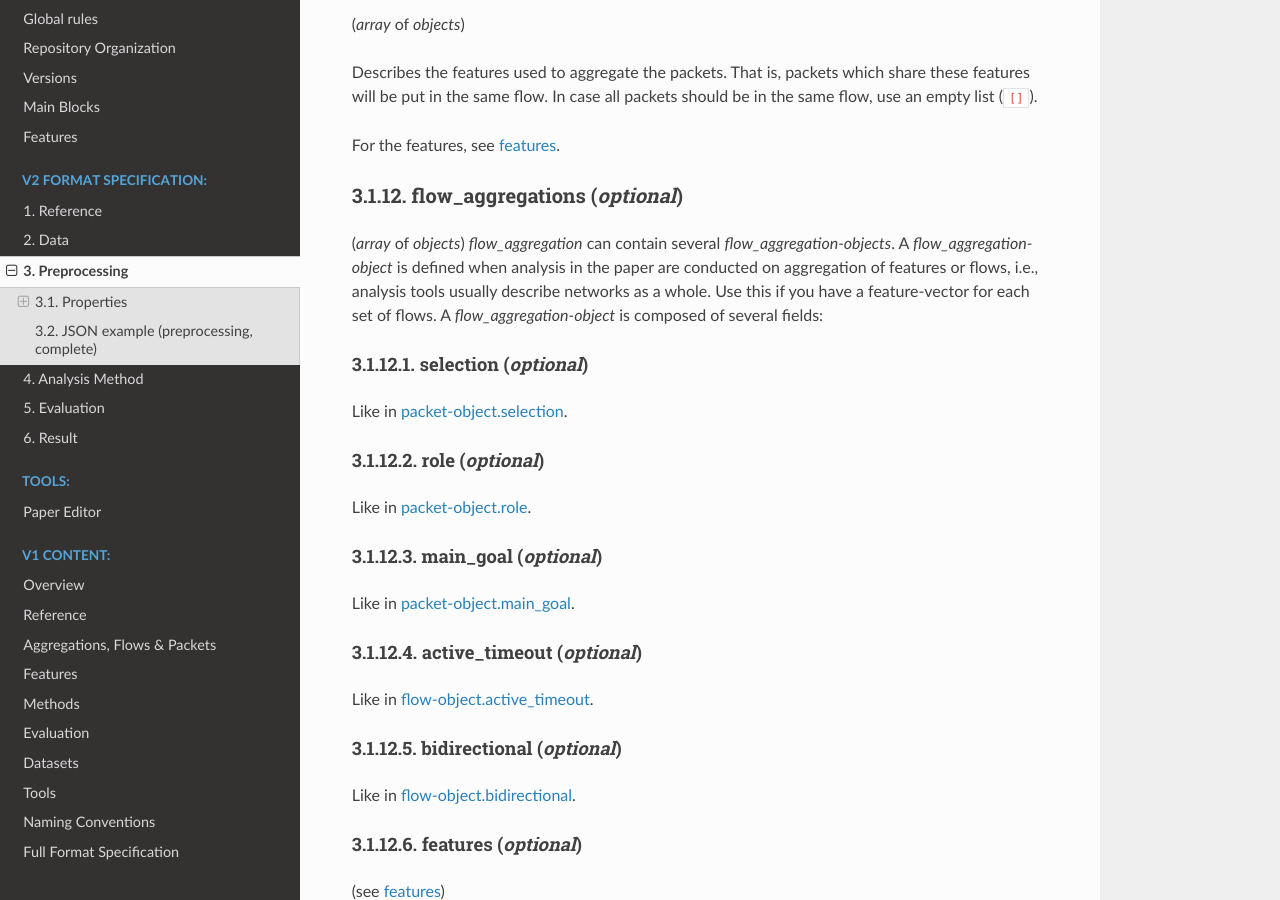
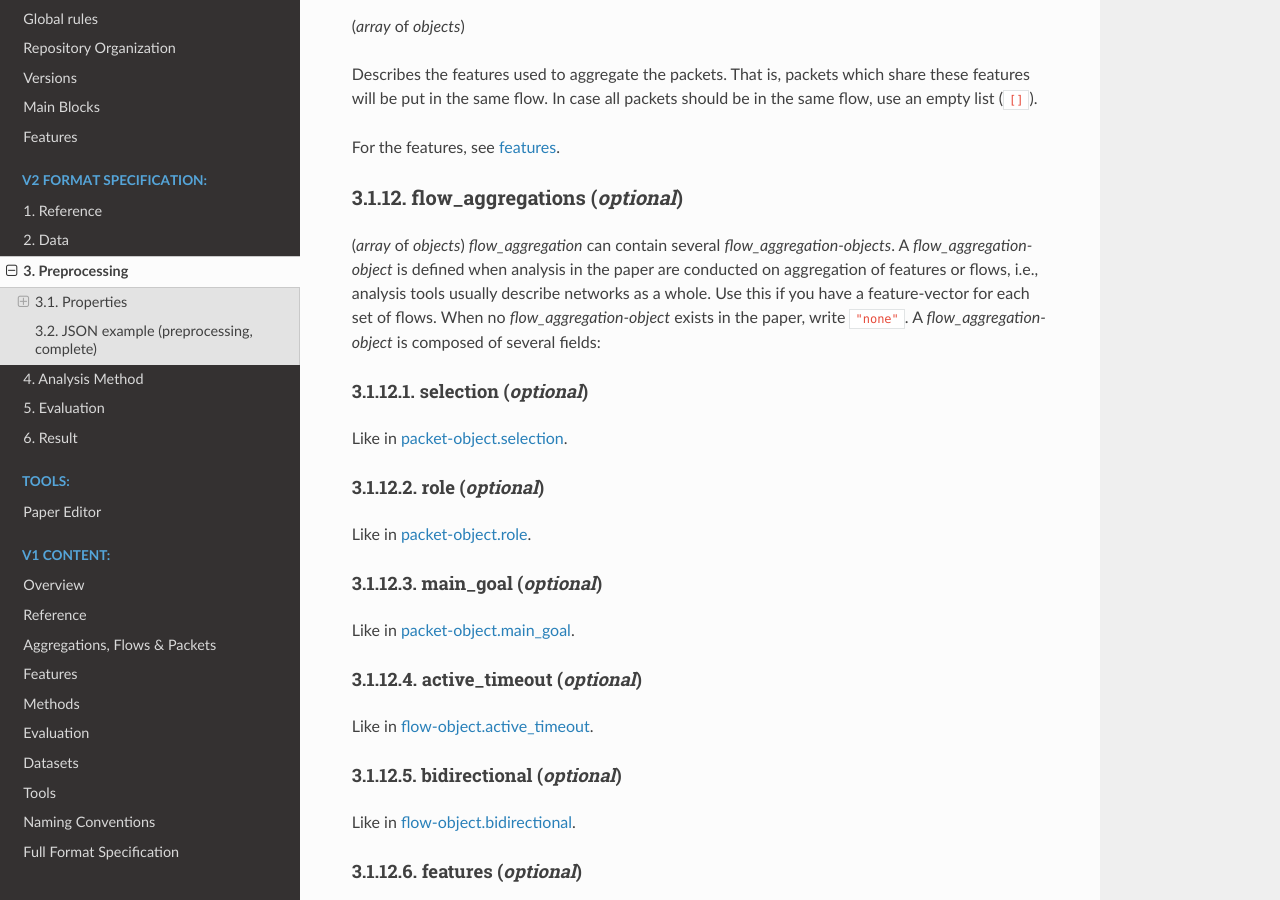
Before and after one commit to CN-TU/ntarc-spec, a Sphinx documentation site: the page built from docs/preprocessing.rst, in a window 1280 px wide and 900 px high, scrolled down 8031 px. Built offline with Sphinx 7.4.7 and the Read the Docs theme 2.0.0, drawn with Linux system fonts in a browser that asks for light colours; some of the changed text lies outside the part shown.

Commit message:
added possibility of none to packets/flows/flow_aggregations

```diff
--- a/docs/preprocessing.rst
+++ b/docs/preprocessing.rst
@@ -149,7 +149,9 @@
 packets (*optional*)
 ~~~~~~~~~~~~~~~~~~~~
 
-(*array* of *objects*) *packets* can contain several *packet-objects*. A *packet-object* is defined when analysis in the paper are conducted on packets, i.e., analysis tools check packets independently or/and packet contents. Use this if you have a feature-vector for each packet. A *packet-object* is composed of several fields:
+(*array* of *objects*) *packets* can contain several *packet-objects*. A *packet-object* is defined when analysis in the paper are conducted on packets, i.e., analysis tools check packets independently or/and packet contents. Use this if you have a feature-vector for each packet.
+When no *packet-object* exists in the paper, write ``"none"``.
+A *packet-object* is composed of several fields:
 
 selection (*optional*)
 ----------------------
@@ -245,7 +247,9 @@
 flows (*optional*)
 ~~~~~~~~~~~~~~~~~~
 
-(*array* of *objects*) *flows* can contain several *flow-objects*. A *flow-object* is defined when analysis in the paper are conducted on flows, i.e., analysis tools check the behaviour of connection and connection attempts. Use this if you have a feature-vector for each flow. A *flow-object* is composed of several fields:
+(*array* of *objects*) *flows* can contain several *flow-objects*. A *flow-object* is defined when analysis in the paper are conducted on flows, i.e., analysis tools check the behaviour of connection and connection attempts. Use this if you have a feature-vector for each flow.
+When no *flow-object* exists in the paper, write ``"none"``.
+A *flow-object* is composed of several fields:
 
 selection (*optional*)
 ----------------------
@@ -309,7 +313,9 @@
 flow_aggregations (*optional*)
 ~~~~~~~~~~~~~~~~~~~~~~~~~~~~~~~~~
 
-(*array* of *objects*) *flow_aggregation* can contain several *flow_aggregation-objects*. A *flow_aggregation-object* is defined when analysis in the paper are conducted on aggregation of features or flows, i.e., analysis tools usually describe networks as a whole. Use this if you have a feature-vector for each set of flows. A *flow_aggregation-object* is composed of several fields:
+(*array* of *objects*) *flow_aggregation* can contain several *flow_aggregation-objects*. A *flow_aggregation-object* is defined when analysis in the paper are conducted on aggregation of features or flows, i.e., analysis tools usually describe networks as a whole. Use this if you have a feature-vector for each set of flows.
+When no *flow_aggregation-object* exists in the paper, write ``"none"``.
+A *flow_aggregation-object* is composed of several fields:
 
 selection (*optional*)
 ----------------------
```
Also changed, not shown: schema_v2.json (+19 -4 lines).
